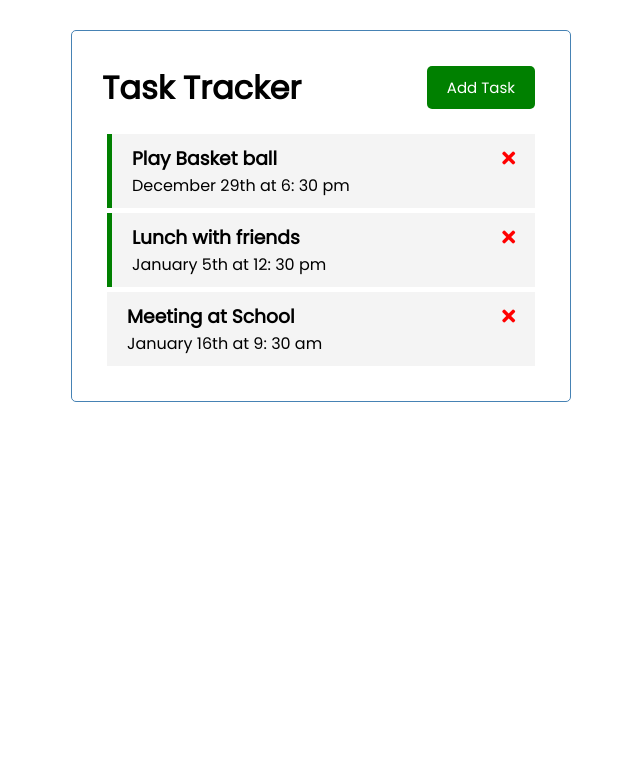
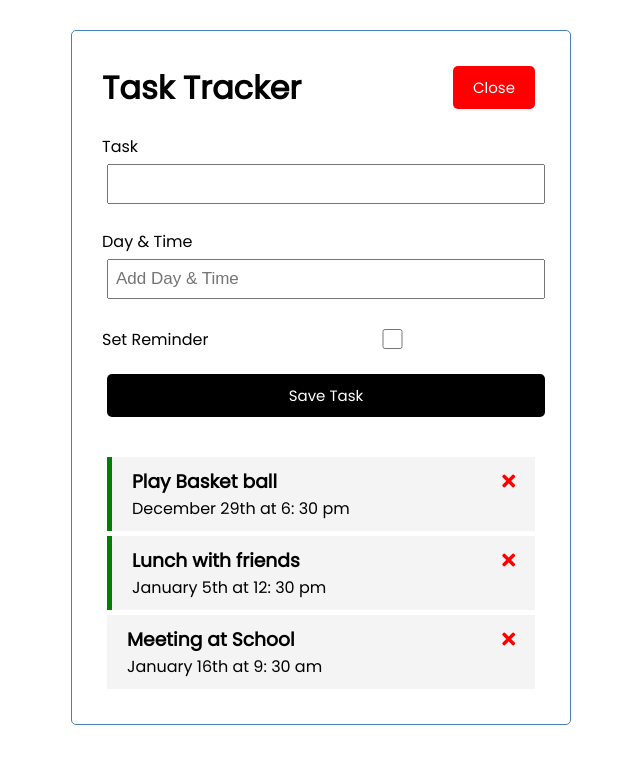
Before and after one commit to mike051985/vue_app_6, a Vue app in the folder myapp/: page / in a window 1280 px wide. Both pictures are taken after a click on the button "Add Task". Shown: the top 764 px of the page, without its empty margins (319-959 px from the left). Built offline with nearby package versions, Linux system fonts and the light colour scheme.

Commit message:
myapp/src/App.vue myapp/src/components/AddTask.vue myapp/src/components/Button.vue myapp/src/components/Header.vue myapp/src/components/Task.vue myapp/src/components/Tasks.vue

```diff
--- a/myapp/src/App.vue
+++ b/myapp/src/App.vue
@@ -1,23 +1,55 @@
 <template>
   <div class="container">
-    <TheHeader title="Task Tracker" />
-    <TheTasks :tasks="tasks" />
+    <TheHeader
+      @toggle-add-task="toggleAddTask"
+      title="Task Tracker"
+      :showAddTask="showAddTask"
+    />
+    <div v-show="showAddTask">
+      <AddTask @add-task="addTask" />
+    </div>
+    <TheTasks
+      @toggle-reminder="toggleReminder"
+      @delete-task="deleteTask"
+      :tasks="tasks"
+    />
   </div>
 </template>
 
 <script>
 import TheHeader from "./components/Header.vue"
 import TheTasks from "./components/Tasks.vue"
+import AddTask from "./components/AddTask.vue"
+
 
 export default {
   name: "App",
   components: {
     TheHeader,
-    TheTasks
+    TheTasks,
+    AddTask
   },
   data() {
     return {
-      tasks: []
+      tasks: [],
+      showAddTask: false
+    }
+  },
+  methods: {
+    toggleAddTask(){
+      this.showAddTask = !this.showAddTask
+    },
+    addTask(task) {
+      this.tasks = [...this.tasks, task]
+    },
+    deleteTask(id) {
+      if (confirm('Are you sure?')) {
+        this.tasks = this.tasks.filter((task) => task.id !== id)
+      }
+    },
+    toggleReminder(id) {
+      this.tasks = this.tasks.map((task) => task.id === id
+      ? {...task, reminder: !task.reminder} : task)
     }
   },
   created() {
--- /dev/null
+++ b/myapp/src/components/AddTask.vue
@@ -0,0 +1,101 @@
+<template>
+    <form @submit="onSubmit" class="add-form">
+        <div class="form-control">
+            <label>Task</label>
+            <input
+                type="text"
+                v-model="text"
+                name="text"
+                laceholder="Add Task"
+                autocomplete="off"
+            />
+        </div>
+        <div class="form-control">
+            <label>Day & Time</label>
+            <input
+                type="text"
+                v-model="day"
+                name="day"
+                placeholder="Add Day & Time"
+                autocomplete="off"
+            />
+        </div>
+        <div class="form-control form-control-check">
+            <label>Set Reminder</label>
+            <input
+                type="checkbox"
+                v-model="reminder"
+                name="reminder"
+            />
+        </div>
+
+        <input
+            type="submit"
+            value="Save Task"
+            class="btn btn-block"
+        />
+    </form>
+</template>
+
+<script>
+    export default {
+        name: 'AddTask',
+        data() {
+        return {
+            text: '',
+            day: '',
+            reminder: false,
+        }
+        },
+        methods: {
+        onSubmit(e) {
+            e.preventDefault()
+            if (!this.text) {
+            alert('Please add a task')
+            return
+            }
+            const newTask = {
+            id: Math.floor(Math.random() * 100000),
+            text: this.text,
+            day: this.day,
+            reminder: this.reminder,
+            }
+            this.$emit('add-task', newTask)
+            this.text = ''
+            this.day = ''
+            this.reminder = false
+        },
+        },
+    }
+</script>
+
+<style scoped>
+.add-form {
+    margin-bottom: 40px;
+}
+.form-control {
+    margin: 20px 0;
+}
+.form-control label {
+    display: block;
+}
+.form-control input {
+    width: 100%;
+    height: 40px;
+    margin: 5px;
+    padding: 3px 7px;
+    font-size: 17px;
+}
+.form-control-check {
+    display: flex;
+    align-items: center;
+    justify-content: space-between;
+}
+.form-control-check label {
+    flex: 1;
+}
+.form-control-check input {
+    flex: 2;
+    height: 20px;
+}
+</style>
--- a/myapp/src/components/Button.vue
+++ b/myapp/src/components/Button.vue
@@ -13,7 +13,7 @@
         },
         methods: {
             onClick() {
-                console.log("click")
+                this.$emit('toggle-add-task')
             }
         }
     }
--- a/myapp/src/components/Header.vue
+++ b/myapp/src/components/Header.vue
@@ -1,7 +1,11 @@
 <template>
     <header>
         <h1>{{ title }}</h1>
-        <TheButton text="Add Task" color="green" />
+        <TheButton
+            @toggle-add-task="$emit('toggle-add-task')"
+            :text="showAddTask ? 'Close' : 'Add Task'"
+            :color="showAddTask ? 'red' : 'green'"
+        />
     </header>
 </template>
 
@@ -12,6 +16,7 @@
         name: "TheHeader",
         props: {
             title: String,
+            showAddTask: Boolean
         },
         components: {
         TheButton,
--- a/myapp/src/components/Task.vue
+++ b/myapp/src/components/Task.vue
@@ -1,8 +1,11 @@
 <template>
-    <div :class="[task.reminder ? 'reminder' : '', 'task']">
+    <div
+        @dblclick="$emit('toggle-reminder', task.id)"
+        :class="[task.reminder ? 'reminder' : '', 'task']"
+    >
         <h3>
             {{ task.text }}
-            <i class="fas fa-times"></i>
+            <i @click="onDelete(task.id)" class="fas fa-times"></i>
         </h3>
         <p>{{ task.day }}</p>
     </div>
@@ -13,6 +16,11 @@
         name: "TheTask",
         props: {
             task: Object
+        },
+        methods: {
+            onDelete(id) {
+                this.$emit('delet-task', id)
+            }
         }
     }
 </script>
--- a/myapp/src/components/Tasks.vue
+++ b/myapp/src/components/Tasks.vue
@@ -1,6 +1,10 @@
 <template>
     <div :key="task.id" v-for="task in tasks">
-        <TheTask :task="task" />
+        <TheTask
+            @toggle-reminder="$emit('toggle-reminder', task.id)"
+            @delet-task="$emit('delete-task', task.id)"
+            :task="task"
+        />
     </div>
 </template>
 
@@ -14,6 +18,7 @@
         },
         components: {
             TheTask
-        }
+        },
+        emits: ['delete-task', 'toggle-reminder']
     }
 </script>
```
